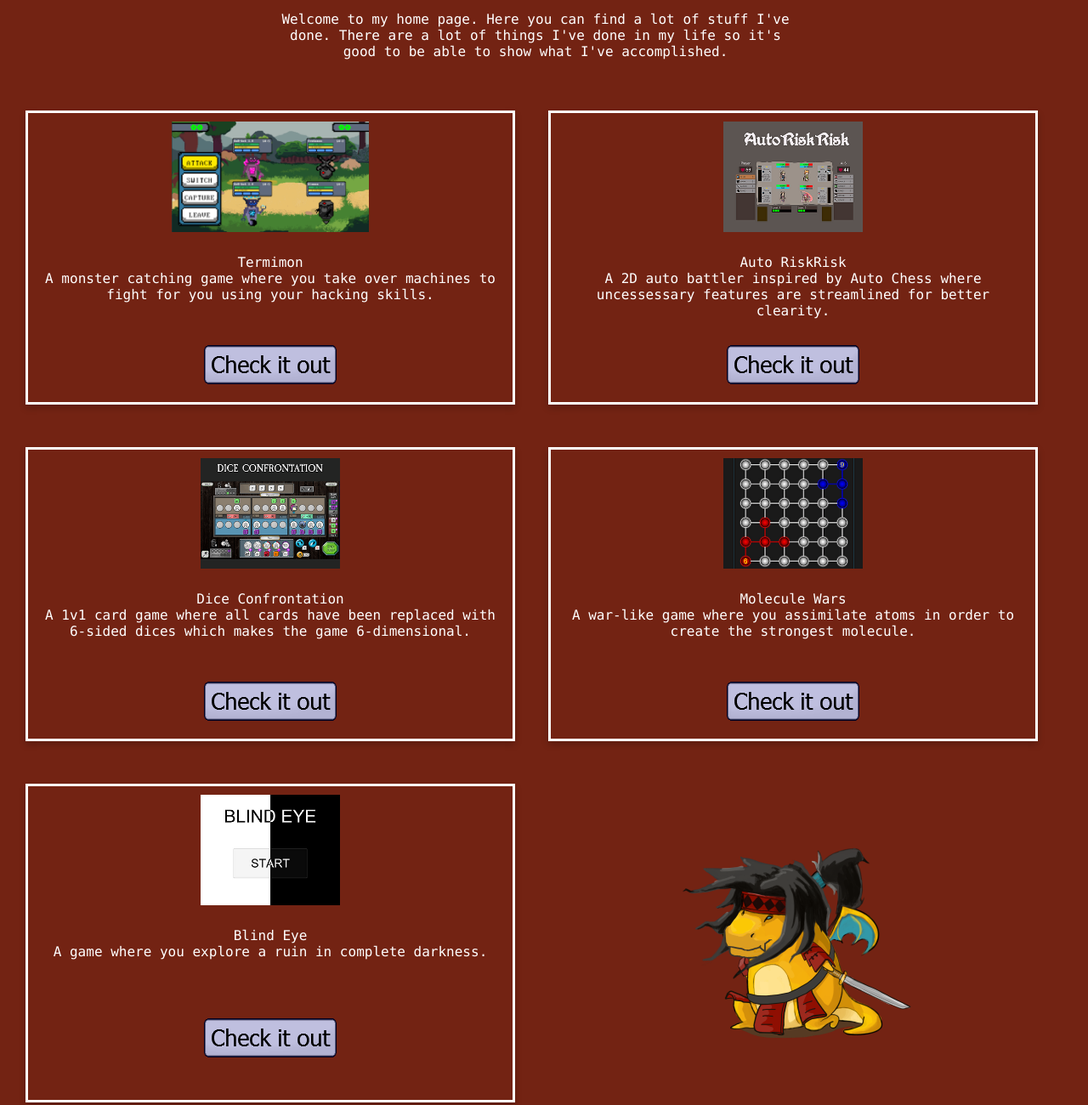
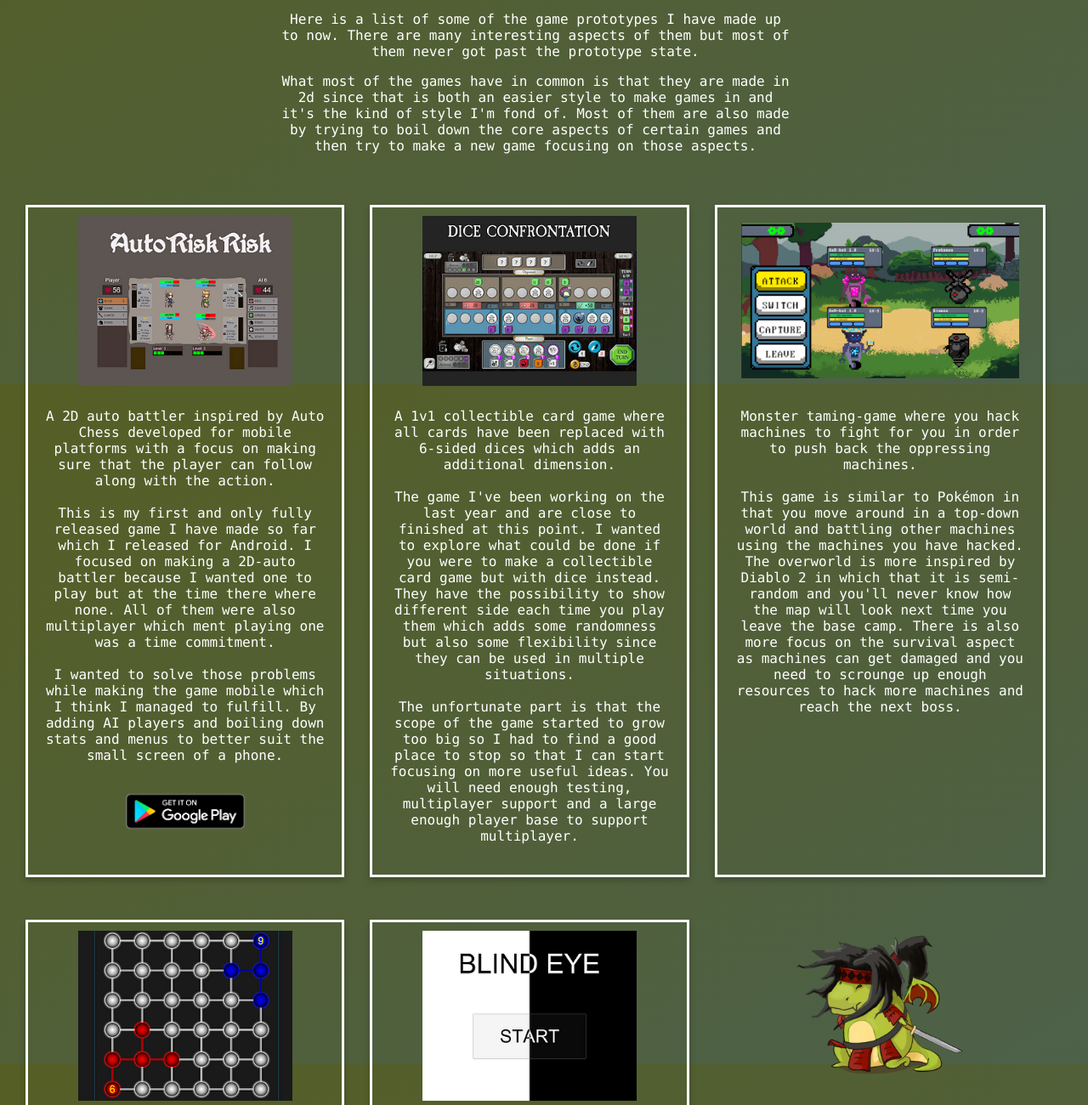
Before and after one commit to parrexion/parrexion.github.io, a website: page index.html in a window 1280 px wide. Shown: the part 348-1648 px from the top of the page at 85% size. Drawn offline with Linux system fonts and the light colour scheme.

Commit message:
Added descriptions for all the games

```diff
--- a/index.html
+++ b/index.html
@@ -12,61 +12,77 @@
 <div class="intro">
 	<img src="images/ParrexionGamesLogoWhite.png" class="top_picture">
 	<p>
-	Welcome to my home page.
-	Here you can find a lot of stuff I've done.
-	There are a lot of things I've done in my life so it's good to be able
-	to show what I've accomplished.
+	Here is a list of some of the game prototypes I have made up to now.
+	There are many interesting aspects of them but most of them never got past the prototype state.
+	</p>
+	<p>
+	What most of the games have in common is that they are made in 2d since that is both an easier style to make games in and it's the kind of style I'm fond of.
+	Most of them are also made by trying to boil down the core aspects of certain games and then try to make a new game focusing on those aspects.
 	</p>
 </div>
 
 <div class="grid-container">
 	<div class="card">
-	  <img src="images/Termimon.png" alt="Termimon" class="link_header">
-		<p class="link_body">
-			Termimon
-			<br>A monster catching game where you take over machines to fight for you using your hacking skills.
-		</p>
-		<img src="images/Dicefighters_button.png" class="link_button">
-		<!-- <a href="Termimon.html"> <img src="images/Dicefighters_button.png" class="link_button"></a> -->
-	</div>
-	<div class="card">
 	  <img src="images/AutoRiskRisk.png" alt="Auto Risk Risk" class="link_header">
 		<p class="link_body">
-			Auto RiskRisk
-			<br>A 2D auto battler inspired by Auto Chess where uncessessary features are streamlined for better clearity.
+			A 2D auto battler inspired by Auto Chess developed for mobile platforms with a focus on making sure that the player can follow along with the action.
+			<br><br>This is my first and only fully released game I have made so far which I released for Android.
+			I focused on making a 2D-auto battler because I wanted one to play but at the time there where none.
+			All of them were also multiplayer which ment playing one was a time commitment.
+			<br><br>I wanted to solve those problems while making the game mobile which I think I managed to fulfill.
+			By adding AI players and boiling down stats and menus to better suit the small screen of a phone.
 		</p>
-		<img src="images/Dicefighters_button.png" class="link_button">
+		<img src="images/GooglePlay_button.png" class="link_button">
 		<!-- <a href="AutoRiskRisk.html"> <img src="images/Dicefighters_button.png" class="link_button"></a> -->
 	</div>
 	<div class="card">
 	  <img src="images/DiceConfrontation2.png" alt="Dice Confrontation" class="link_header">
 		<p class="link_body">
-			Dice Confrontation
-			<br>A 1v1 card game where all cards have been replaced with 6-sided dices which makes the game 6-dimensional.
+			A 1v1 collectible card game where all cards have been replaced with 6-sided dices which adds an additional dimension.
+			<br><br>The game I've been working on the last year and are close to finished at this point.
+			I wanted to explore what could be done if you were to make a collectible card game but with dice instead.
+			They have the possibility to show different side each time you play them which adds some randomness but also some flexibility since they can be used in multiple situations.
+			<br><br>The unfortunate part is that the scope of the game started to grow too big so I had to find a good place to stop so that I can start focusing on more useful ideas.
+			You will need enough testing, multiplayer support and a large enough player base to support multiplayer.
 		</p>
-		<img src="images/Dicefighters_button.png" class="link_button">
+		<!-- <img src="images/Dicefighters_button.png" class="link_button"> -->
 		<!-- <a href="DiceConfrontation.html"> <img src="images/Dicefighters_button.png" class="link_button"></a> -->
+	</div>
+	<div class="card">
+	  <img src="images/Termimon.png" alt="Termimon" class="link_header">
+		<p class="link_body">
+			Monster taming-game where you hack machines to fight for you in order to push back the oppressing machines.
+			<br><br>This game is similar to Pokémon in that you move around in a top-down world and battling other machines using the machines you have hacked.
+			The overworld is more inspired by Diablo 2 in which that it is semi-random and you'll never know how the map will look next time you leave the base camp.
+			There is also more focus on the survival aspect as machines can get damaged and you need to scrounge up enough resources to hack more machines and reach the next boss.
+		</p>
+		<!-- <img src="images/Dicefighters_button.png" class="link_button"> -->
+		<!-- <a href="Termimon.html"> <img src="images/Dicefighters_button.png" class="link_button"></a> -->
 	</div>
 	<div class="card">
 	  <img src="images/MoleculeWars.png" alt="Molecule Wars" class="link_header">
 		<p class="link_body">
-			Molecule Wars
-			<br>A war-like game where you assimilate atoms in order to create the strongest molecule.
+			A war-like competitive deck building game where you assimilate atoms in order to create the strongest molecule.
+			<br><br>For this game I wanted to make a tactical wargame where it wouldn't necessarily be better to control more nodes as is customary with this type of game.
+			The plan was to use a deck builder to allow players to evolve there molecules in different directions depending on the situation.
+			The number of nodes will give players more options but will also make them more susceptible to attacks from their opponent since there are more nodes to protect.
 		</p>
-		<a href="https://parrexion-games.itch.io/molecule-wars"> <img src="images/Dicefighters_button.png" class="link_button"></a>
+		<a href="https://parrexion-games.itch.io/molecule-wars"> <img src="images/Itchio_button.svg" class="link_button"></a>
 		<!-- <a href="MoleculeWars.html"> <img src="images/Dicefighters_button.png" class="link_button"></a> -->
 	</div>
 	<div class="card">
 	  <img src="images/BlindEye.png" alt="Blind Eye" class="link_header">
 		<p class="link_body">
-			Blind Eye
-			<br>A game where you explore a ruin in complete darkness.
+			Searching for artifact in temples while avoiding traps is difficult. But what would happen if you aren't able to see them anymore?
+			<br><br>A small prototype I made to explore the concept on how you could represent playing as a blind character in a game.
+			Only showing things based on sounds makes for an interesting design challenge but also opens up for interesting gameplay.
+			You could make the game a puzzle game with a top down 2d-camera or make it a horror game by using a 3d-camera.
 		</p>
-		<a href="https://parrexion-games.itch.io/blind-eye"> <img src="images/Dicefighters_button.png" class="link_button"></a>
+		<a href="https://parrexion-games.itch.io/blind-eye"> <img src="images/Itchio_button.svg" class="link_button"></a>
 		<!-- <a href="BlindEye.html"> <img src="images/Dicefighters_button.png" class="link_button"></a> -->
 	</div>
 	<div>
-	  <img src="images/ParrexionSamurai.png" class="side_picture">
+	  <img src="images/ParrexionSamuraiGreen.png" class="side_picture">
 	</div>
 </div>
 
@@ -76,12 +92,13 @@
 		<div>
 			<a href="https://twitter.com/ParrexionG" target="_blank">
 				<image class="footer_icon" src="images/TwitterIcon.png" alt="Link to Twitter"></a>
+			<a href="https://parrexion-games.itch.io/" target="_blank">
+				<image class="footer_icon" src="images/ItchioIcon.svg" alt="Link to Itch.io"></a>
 			<a href="https://www.linkedin.com/in/alexander-frisk-9ab42ba4" target="_blank">
 				<image class="footer_icon" src="images/LinkedInIcon.png" alt="Link to LinkedIn"></a>
 		</div>
-		<p class=foot>Made by Parrexion</p>
 		<!-- <a class=foot href="index2.html">Go back</a> -->
-		<a class=about href="Parrexion.html">About me</a>
+		<a class=foot href="Parrexion.html">About me</a>
 	</footer>
 </div>
 
--- a/mystyle.css
+++ b/mystyle.css
@@ -1,7 +1,8 @@
 body {
 	color: white;
-	/*background-color: #AD2173;*/
-	background-color: #732313;
+	/* background-color: #732313; */
+	background-color: #4d614a;
+	background-image: linear-gradient(to bottom right, #555e24, #4d614a);
 	background-repeat: no-repeat;
 	background-position: right top;
 	background-attachment: fixed;
@@ -41,9 +42,7 @@ footer {
 }
 
 .side_picture {
-	padding: 50px;
-	width: 275px;
-	height: 275px;
+	height: 200px;
 	-webkit-transform: scaleX(-1);
 	transform: scaleX(-1);
 }
@@ -53,19 +52,10 @@ footer {
 	margin: 50px auto;
 }
 
-.ryuuji {
-	width: 20%;
-	height: 30%;
-}
-
-.samurai {
-	width: 275px;
-	height: 275px;
-}
-
 .profile {
-	width: 20%;
-	height: 20%;
+	width: 200px;
+	height: 200px;
+	border-radius: 50%;
 }
 
 .abouttxt {
@@ -78,7 +68,7 @@ footer {
 
 .grid-container {
 	display: grid;
-	grid-template-columns: auto auto;
+	grid-template-columns: auto auto auto;
 	gap: 50px 30px;
 	padding: 10px;
 }
@@ -87,15 +77,15 @@ footer {
 	padding: 10px;
     border: 3px solid #FFFFFF;
 	box-shadow: 0 4px 8px 0 rgba(0, 0, 0, 0.2);
-	max-width: 550px;
+	max-width: 450px;
 	text-align: center;
 	/* margin: auto; */
 }
 
 .links {
 	padding: 10px;
-	width: 550px;
-	height: 400px;
+	width: 400px;
+	height: 600px;
     border: 3px solid #FFFFFF;
 	display: inline-block;
 }
@@ -104,7 +94,7 @@ footer {
 	object-fit: contain;
 	/* object-fit: cover; */
 	max-width: 90%;
-	height: 130px;
+	height: 200px;
 }
 
 .link_body {
@@ -114,6 +104,7 @@ footer {
 
 .link_button {
 	margin-bottom: 10px;
+	width: 160px;
 }
 
 
@@ -127,7 +118,7 @@ footer {
 	color: white;
 }
 
-.about {
-	float: right;
+.return {
+	float: left;
 	margin: auto;
 }
```
Also changed, not shown: DiceFighters.html (+4 -3 lines), Parrexion.html (+5 -4 lines), TheHalarianRuin.html (+4 -3 lines), nonary_game.html (+1 -3 lines), images/GooglePlay_button.png (added), images/ItchioIcon.svg (added), images/Itchio_button.svg (added), images/ParrexionSamuraiGreen.png (added), images/RyuujiDragon.png (added).
